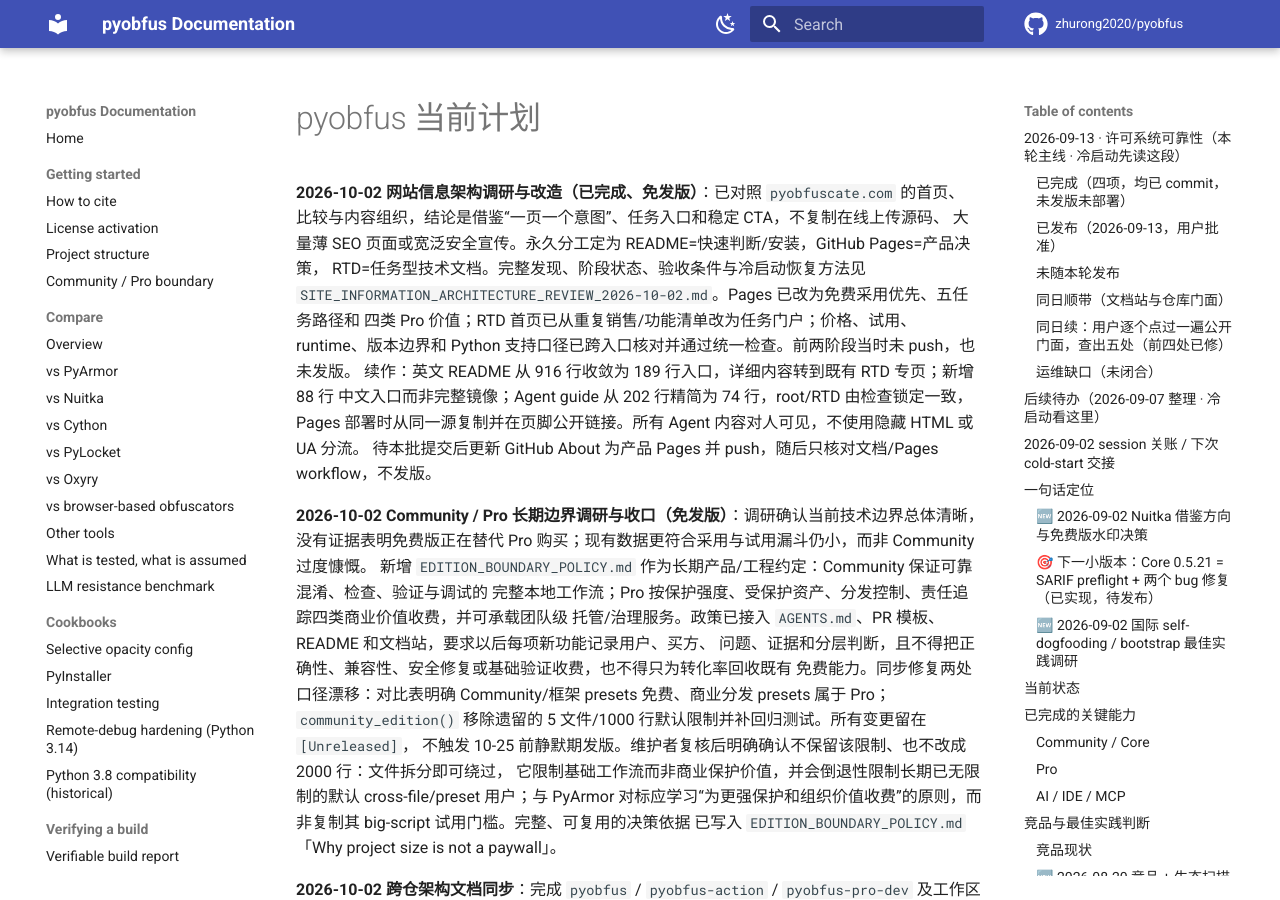
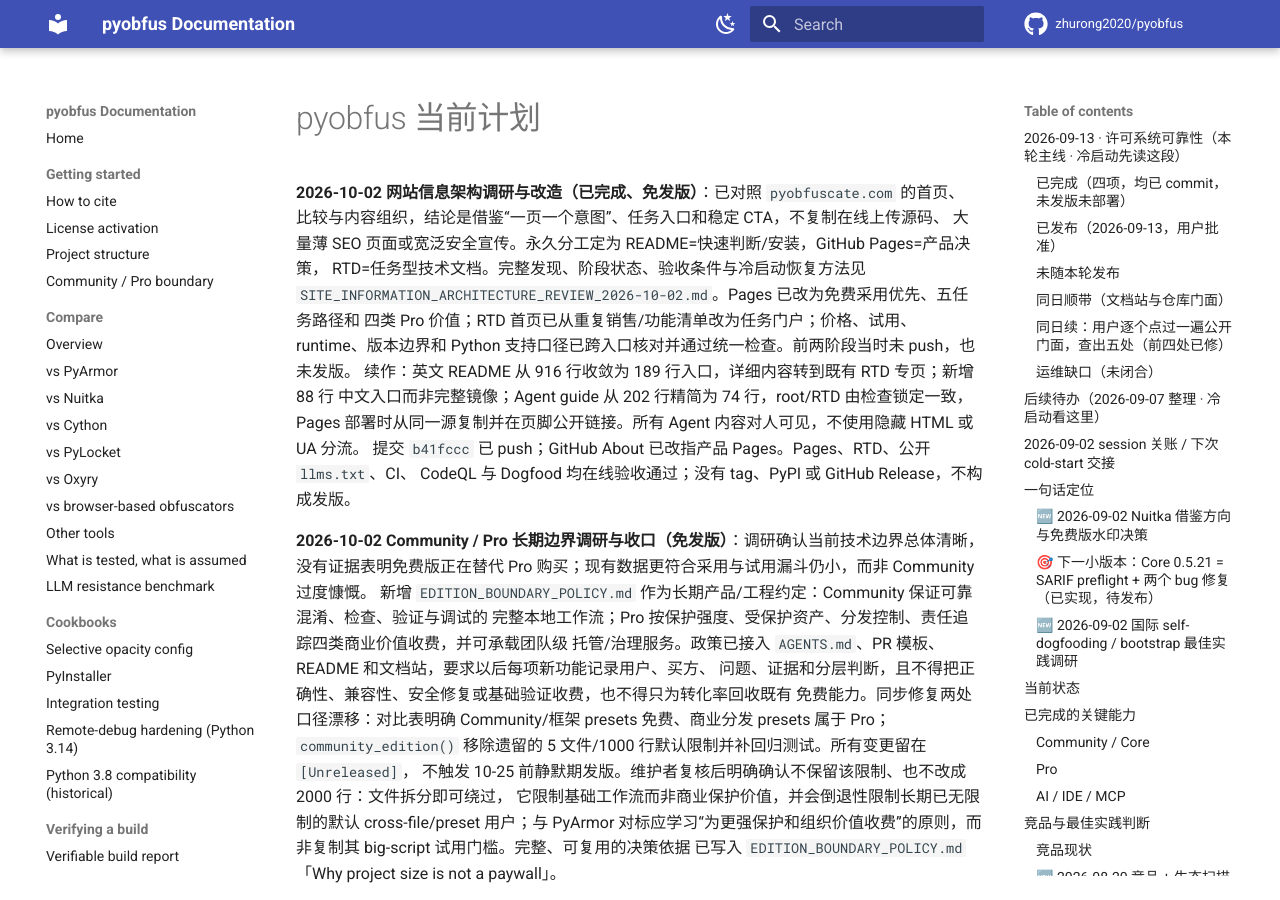
Before and after one commit to zhurong2020/pyobfus, an MkDocs documentation site: the page built from docs/CURRENT_PLAN_ZH.md, in a window 1280 px wide and 900 px high. Built offline with MkDocs 1.6.1 and Material for MkDocs 9.7.7, drawn with Linux system fonts in a browser that asks for light colours; comment, search, counter and statistics services are not loaded.

```diff
--- a/docs/CURRENT_PLAN_ZH.md
+++ b/docs/CURRENT_PLAN_ZH.md
@@ -10,7 +10,8 @@ Python 支持口径已跨入口核对并通过统一检查。前两阶段当时
 续作：英文 README 从 916 行收敛为 189 行入口，详细内容转到既有 RTD 专页；新增 88 行
 中文入口而非完整镜像；Agent guide 从 202 行精简为 74 行，root/RTD 由检查锁定一致，Pages
 部署时从同一源复制并在页脚公开链接。所有 Agent 内容对人可见，不使用隐藏 HTML 或 UA 分流。
-待本批提交后更新 GitHub About 为产品 Pages 并 push，随后只核对文档/Pages workflow，不发版。
+提交 `b41fccc` 已 push；GitHub About 已改指产品 Pages。Pages、RTD、公开 `llms.txt`、CI、
+CodeQL 与 Dogfood 均在线验收通过；没有 tag、PyPI 或 GitHub Release，不构成发版。
 
 **2026-10-02 Community / Pro 长期边界调研与收口（免发版）**：调研确认当前技术边界总体清晰，
 没有证据表明免费版正在替代 Pro 购买；现有数据更符合采用与试用漏斗仍小，而非 Community 过度慷慨。
```
Also changed, not shown: docs/SITE_INFORMATION_ARCHITECTURE_REVIEW_2026-10-02.md (+1 -1 lines).
